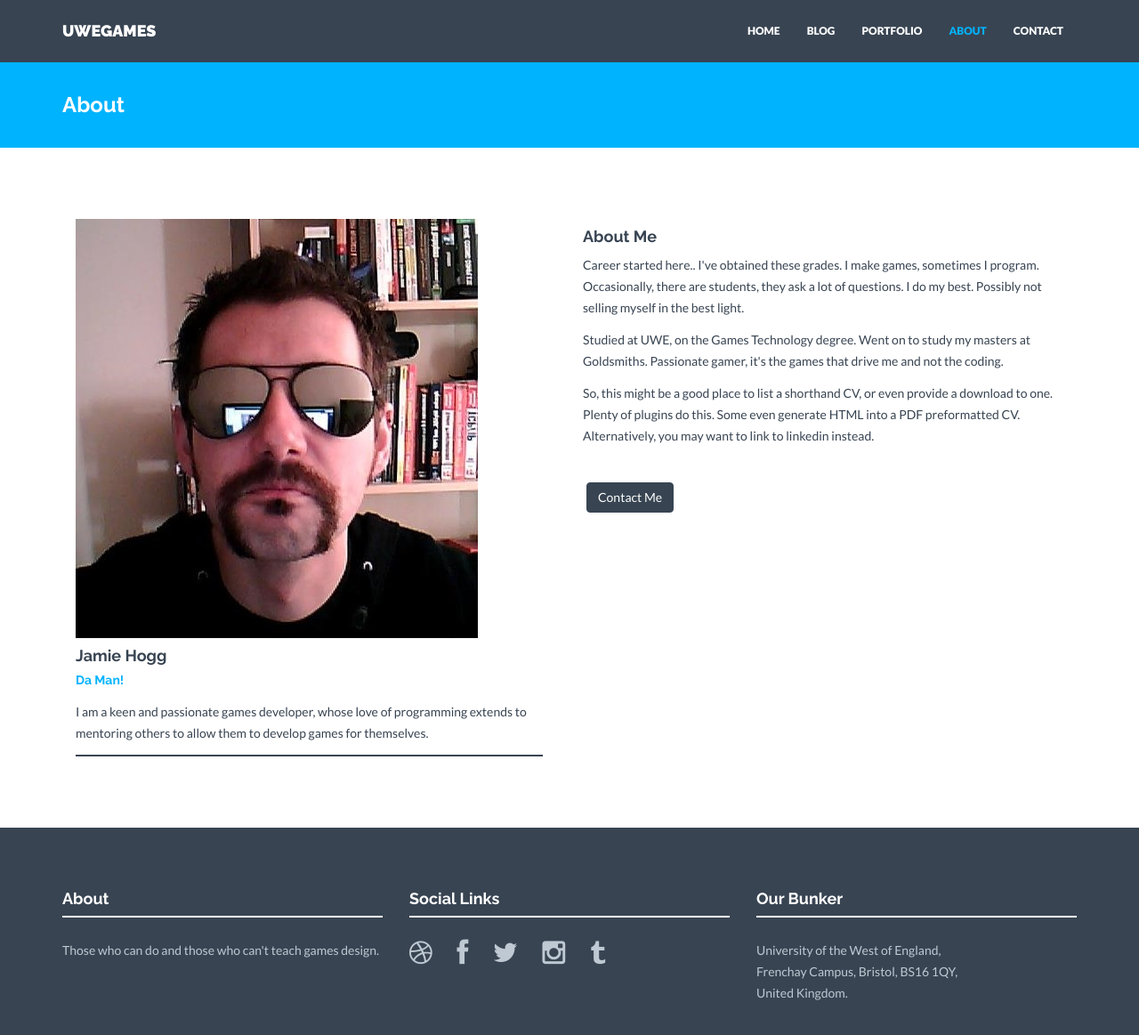
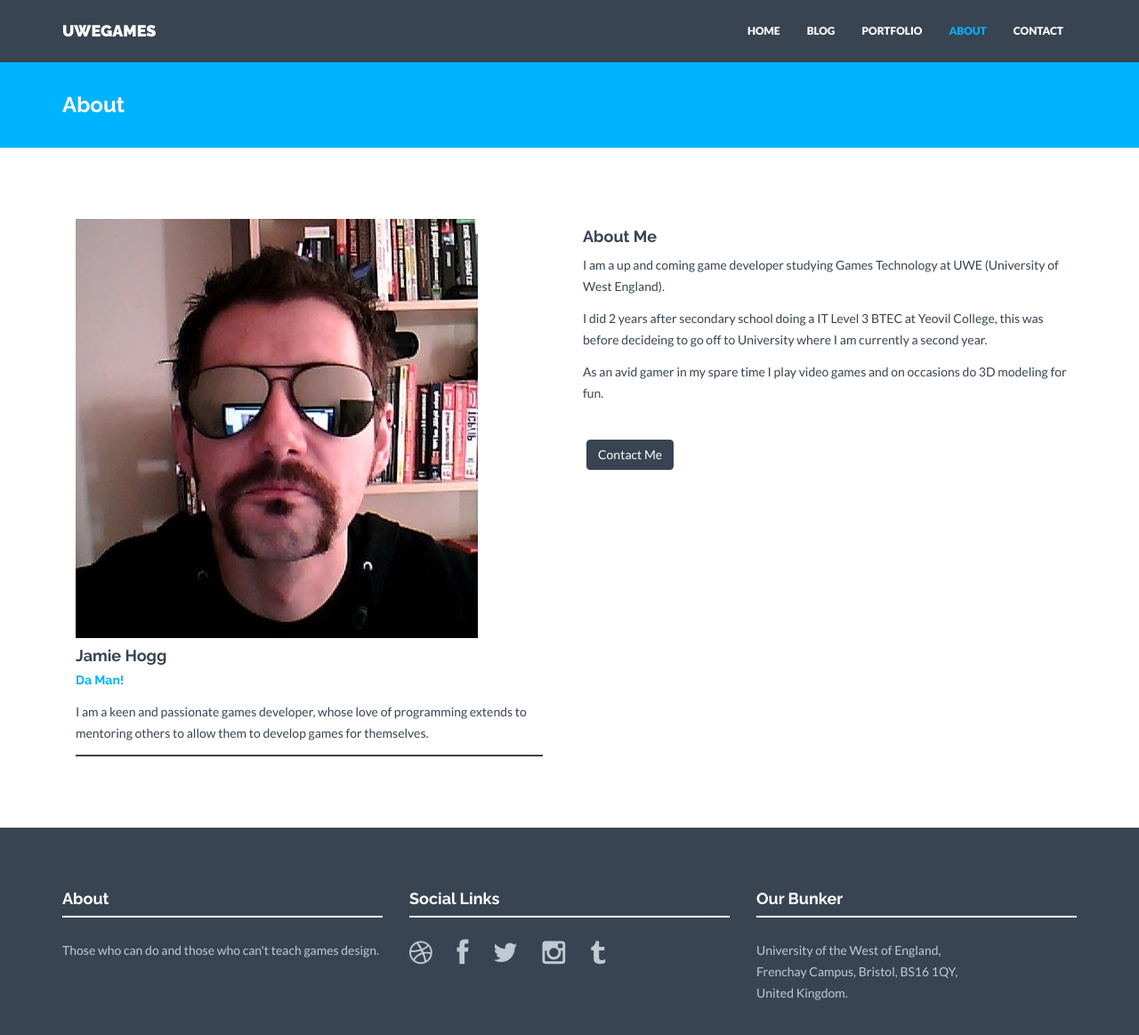
Before and after one commit to JamieHogg/JamieHogg.github.io, a Jekyll site: the page built from about.html, in a window 1280 px wide and 1200 px high. Shown: the top 1163 px of the window at 89% size. Built offline with Jekyll 4.4.1, drawn with Linux system fonts in a browser that asks for light colours; nearby versions of some CDN libraries.

Commit message:
Update about.html

```diff
--- a/about.html
+++ b/about.html
@@ -30,9 +30,9 @@ permalink: /about/
         </div>
         <div class="col-lg-6">
             <h4>About Me</h4>
-            <p>Career started here.. I've obtained these grades. I make games, sometimes I program. Occasionally, there are students, they ask a lot of questions. I do my best. Possibly not selling myself in the best light.</p>
-            <p>Studied at UWE, on the Games Technology degree. Went on to study my masters at Goldsmiths. Passionate gamer, it's the games that drive me and not the coding.</p>
-            <p>So, this might be a good place to list a shorthand CV, or even provide a download to one. Plenty of plugins do this. Some even generate HTML into a PDF preformatted CV. Alternatively, you may want to link to linkedin instead.</p>
+            <p>I am a up and coming game developer studying Games Technology at UWE (University of West England).</p>
+            <p>I did 2 years after secondary school doing a IT Level 3 BTEC at Yeovil College, this was before decideing to go off to University where I am currently a second year.</p>
+            <p>As an avid gamer in my spare time I play video games and on occasions do 3D modeling for fun.</p>
             <p><br/><a href="{{ "/contact/" | prepend: site.baseurl }}" class="btn btn-theme">Contact Me</a></p>
         </div>
     </div><! --/row -->
```
